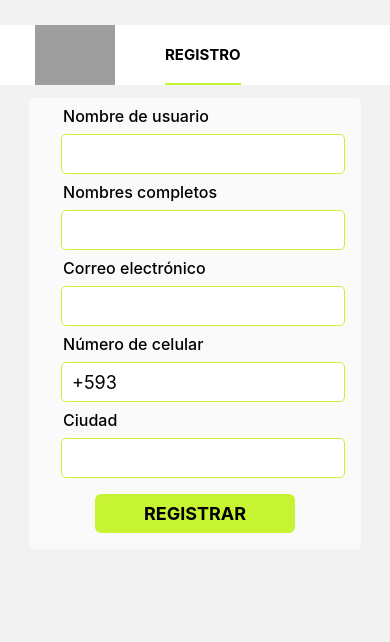
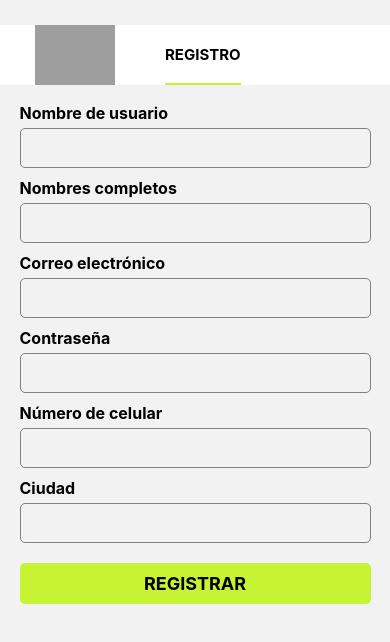
Before and after one commit to AlexdanTB/TallerP1-AppsMovilesI, a React Native app: screen /Registro in a window 390 px wide. Shown: the top 642 px of the page. Built offline with nearby package versions, Linux system fonts and the light colour scheme; grey boxes are pictures that could not be loaded.

Commit message:
Implementar autenticación de usuario con AsyncStorage

```diff
--- a/package.json
+++ b/package.json
@@ -9,6 +9,7 @@
     "web": "expo start --web"
   },
   "dependencies": {
+    "@react-native-async-storage/async-storage": "^2.2.0",
     "@react-navigation/bottom-tabs": "^7.4.6",
     "@react-navigation/native": "^7.1.17",
     "@react-navigation/stack": "^7.4.8",
--- a/screens/LoginScreen.jsx
+++ b/screens/LoginScreen.jsx
@@ -1,64 +1,87 @@
-import { StyleSheet, Text, TextInput, TouchableOpacity, View } from 'react-native'
-import React from 'react'
+import { StyleSheet, Text, TextInput, TouchableOpacity, View, Alert } from 'react-native';
+import React, { useState } from 'react';
 import LogoImagen from '../components/LogoImagen';
+import AsyncStorage from '@react-native-async-storage/async-storage';
 
 export default function LoginScreen({ navigation }) {
+    const [username, setUsername] = useState('');
+    const [password, setPassword] = useState('');
+
+    const handleLogin = async () => {
+        if (!username || !password) {
+            Alert.alert("Error", "Por favor, ingresa tu usuario y contraseña.");
+            return;
+        }
+
+        try {
+            const storedUserData = await AsyncStorage.getItem('user_data');
+            if (storedUserData) {
+                const userData = JSON.parse(storedUserData);
+                if (username === userData.username && password === userData.password) {
+                    Alert.alert("Éxito", "¡Inicio de sesión exitoso!");
+                    navigation.navigate('Tabs');
+                } else {
+                    Alert.alert("Error", "Usuario o contraseña incorrectos.");
+                }
+            } else {
+                Alert.alert("Error", "No hay una cuenta registrada. Por favor, regístrate.");
+            }
+        } catch (error) {
+            Alert.alert("Error", "Ocurrió un error al iniciar sesión.");
+            console.error("AsyncStorage error: ", error);
+        }
+    };
+
     return (
-    <View>
+        <View style={styles.container}>
             <LogoImagen txt='LOGIN' />
-      <View style={{alignItems:"center"}}>
-        <View style={styles.vw1}>
+            <View style={styles.contentContainer}>
+                <View style={styles.formContainer}>
                     <Text style={styles.tit}>Usuario</Text>
-          <TextInput style={styles.ti}></TextInput>
+                    <TextInput style={styles.ti} onChangeText={setUsername} value={username} />
                     <Text style={styles.tit}>Contraseña</Text>
-          <TextInput secureTextEntry={true} style={styles.ti} />
-          <TouchableOpacity style={styles.btnIngresar}
-            onPress={() => navigation.navigate('Tabs')}>
+                    <TextInput secureTextEntry={true} style={styles.ti} onChangeText={setPassword} value={password} />
+                    <TouchableOpacity style={styles.btnIngresar} onPress={handleLogin}>
                         <Text style={{ fontSize: 18, fontWeight: "bold", padding: 6 }}>INGRESAR</Text>
                     </TouchableOpacity>
                 </View>
                 <TouchableOpacity onPress={() => navigation.navigate('Registro')}>
-          <Text style={{ margin: 7 }}>¿No tienes cuenta? Registrate aquí</Text>
+                    <Text style={{ margin: 7 }}>¿No tienes cuenta? Regístrate aquí</Text>
                 </TouchableOpacity>
             </View>
         </View>
-
-  )
+    );
 }
 
 const styles = StyleSheet.create({
-  vw1: {
-    padding: 5,
-    margin: 10,
+    container: {
+        flex: 1,
+    },
+    contentContainer: {
         alignItems: "center",
-    backgroundColor: "#f8f8f8ff",
-    width: "80%"
+        flex: 1,
+    },
+    formContainer: {
+        width: "90%",
     },
     tit: {
-    fontSize: 17,
-    fontWeight: "bold"
+        fontSize: 16,
+        fontWeight: "bold",
+        marginTop: 10,
     },
     ti: {
-    backgroundColor: "#ffffff",
-    borderColor: "#C6F432",
-    borderWidth: 0.5,
+        height: 40,
+        borderColor: 'gray',
+        borderWidth: 1,
+        marginTop: 5,
+        paddingHorizontal: 10,
         borderRadius: 5,
-    margin: 8,
-    padding: 10,
-    width: "80%",
-    fontSize: 18,
-    height: 40
     },
     btnIngresar: {
-    backgroundColor: "#C6F432",
+        marginTop: 20,
+        backgroundColor: '#C6F432',
         alignItems: "center",
-    justifyContent: "center",
-    width: 200,
-    padding: 3,
-    margin: 8,
-    borderRadius: 6
+        padding: 10,
+        borderRadius: 5,
     },
-  vw2: {
-    alignItems: "center"
-  }
-})
+});
--- a/screens/RegistroScreen.jsx
+++ b/screens/RegistroScreen.jsx
@@ -1,80 +1,102 @@
-import { StyleSheet, Text, TextInput, TouchableOpacity, View } from 'react-native'
-import React, { useState } from 'react'
-import LogoImagen from '../components/LogoImagen'
+import { StyleSheet, Text, TextInput, TouchableOpacity, View, Alert } from 'react-native';
+import React, { useState } from 'react';
+import LogoImagen from '../components/LogoImagen';
+import AsyncStorage from '@react-native-async-storage/async-storage';
 
 export default function RegistroScreen({ navigation }) {
-    const [celular, setcelular] = useState('+593 ')
+    const [nombre, setNombre] = useState('');
+    const [email, setEmail] = useState('');
+    const [celular, setCelular] = useState('');
+    const [ciudad, setCiudad] = useState('');
+    const [password, setPassword] = useState('');
+    const [username, setUsername] = useState('');
+
+    const handleRegistro = async () => {
+        if (!username || !nombre || !email || !password || !celular || !ciudad) {
+            Alert.alert("Error", "Por favor, completa todos los campos.");
+            return;
+        }
+
+        const userData = {
+            username: username,
+            nombre: nombre,
+            email: email,
+            celular: celular,
+            ciudad: ciudad,
+            password: password
+        };
+
+        try {
+
+            await AsyncStorage.setItem('user_data', JSON.stringify(userData));
+            Alert.alert("Éxito", "Cuenta registrada correctamente.");
+            navigation.navigate('Login');
+        } catch (error) {
+            Alert.alert("Error", "No se pudo guardar la información del usuario.");
+            console.error("AsyncStorage error: ", error);
+        }
+    };
+
     return (
-        <View>
+        <View style={{ flex: 1 }}>
             <LogoImagen txt="REGISTRO" />
-            <View style={{ alignItems: "center", marginTop:8}}>
-                <View style={styles.vw0}>
-                    <View style={{ width: "90%" }}>
-                        <Text style={styles.tit}>Nombre de usuario</Text>
-                        <TextInput style={styles.ti} />
-                        <Text style={styles.tit}>Nombres completos</Text>
-                        <TextInput style={styles.ti} />
-                        <Text style={styles.tit}>Correo electrónico</Text>
-                        <TextInput style={styles.ti} />
-                        <Text style={styles.tit}>Número de celular</Text>
-                        <TextInput style={styles.ti} value={celular} keyboardType='numeric' onChangeText={setcelular} />
-                        <Text style={styles.tit}>Ciudad</Text>
-                        <TextInput style={styles.ti} />
-                    </View>
-                    <TouchableOpacity style={styles.btnRegistrar}
-                        onPress={() => navigation.navigate('Login')}>
+            <View style={styles.contentContainer}>
+                <View style={styles.formContainer}>
+                    <Text style={styles.tit}>Nombre de usuario</Text>
+                    <TextInput style={styles.ti} onChangeText={setUsername} value={username} />
+                    <Text style={styles.tit}>Nombres completos</Text>
+                    <TextInput style={styles.ti} onChangeText={setNombre} value={nombre} />
+                    <Text style={styles.tit}>Correo electrónico</Text>
+                    <TextInput style={styles.ti} onChangeText={setEmail} value={email} keyboardType="email-address" />
+                    <Text style={styles.tit}>Contraseña</Text>
+                    <TextInput style={styles.ti} onChangeText={setPassword} value={password} secureTextEntry={true} />
+                    <Text style={styles.tit}>Número de celular</Text>
+                    <TextInput style={styles.ti} value={celular} keyboardType='numeric' onChangeText={setCelular} />
+                    <Text style={styles.tit}>Ciudad</Text>
+                    <TextInput style={styles.ti} onChangeText={setCiudad} value={ciudad} />
+                    <TouchableOpacity style={styles.btnRegistrar} onPress={handleRegistro}>
                         <Text style={styles.txtReg}>REGISTRAR</Text>
                     </TouchableOpacity>
                 </View>
             </View>
         </View>
-
-
-    )
+    );
 }
 
 const styles = StyleSheet.create({
+    contentContainer: {
+        alignItems: "center",
+        marginTop: 8,
+    },
+    formContainer: {
+        width: "90%",
+    },
     vw0: {
+        width: "100%",
         alignItems: "center",
-        width: "85%",
-        backgroundColor: "#fafafaff",
-        margin: 5,
-        padding: 8,
-        borderRadius: 5
-    },
-    vw1: {
-        padding: 5,
-        margin: 10,
-        alignItems: "center"
     },
     tit: {
         fontSize: 16,
-        fontWeight: "500",
-        marginLeft: 10
+        fontWeight: "bold",
+        marginTop: 10,
     },
     ti: {
-        backgroundColor: "#ffffff",
-        borderColor: "#C6F432",
-        borderWidth: 0.5,
+        height: 40,
+        borderColor: 'gray',
+        borderWidth: 1,
+        marginTop: 5,
+        paddingHorizontal: 10,
         borderRadius: 5,
-        margin: 8,
-        padding: 10,
-        width: "100%",
-        fontSize: 18,
-        height: 40
     },
     btnRegistrar: {
-        backgroundColor: "#C6F432",
+        marginTop: 20,
+        backgroundColor: '#C6F432',
         alignItems: "center",
-        justifyContent: "center",
-        width: 200,
-        borderRadius: 6,
-        padding: 3,
-        margin: 8
+        padding: 10,
+        borderRadius: 5,
     },
     txtReg: {
         fontSize: 18,
         fontWeight: "bold",
-        padding: 6
-    }
-})
+    },
+});
--- a/screens/UsuarioScreen.jsx
+++ b/screens/UsuarioScreen.jsx
@@ -1,23 +1,68 @@
-import { StyleSheet, Text, TouchableOpacity, View, TextInput } from 'react-native'
-import React, { useState } from 'react'
-import LogoImagen from '../components/LogoImagen'
+import { StyleSheet, Text, TouchableOpacity, View, TextInput, Alert } from 'react-native';
+import React, { useState, useEffect } from 'react';
+import LogoImagen from '../components/LogoImagen';
+import AsyncStorage from '@react-native-async-storage/async-storage';
 
 export default function UsuarioScreen() {
-  const [editing, setEditing] = useState(false)
+    const [editing, setEditing] = useState(false);
     const [user, setUser] = useState({
-    nombre: 'Alex Daniel Toapanta',
-    correo: 'alexdanieltb220@gmail.com',
-    celular: '+593 63849684',
-    ciudad: 'Quito - Ecuador'
-  })
+        nombre: '',
+        correo: '',
+        celular: '',
+        ciudad: ''
+    });
+
+    useEffect(() => {
+        const loadUserData = async () => {
+            try {
+                const storedUserData = await AsyncStorage.getItem('user_data');
+                if (storedUserData) {
+                    const parsedUserData = JSON.parse(storedUserData);
+                    setUser({
+                        nombre: parsedUserData.nombre,
+                        correo: parsedUserData.email,
+                        celular: parsedUserData.celular,
+                        ciudad: parsedUserData.ciudad
+                    });
+                } else {
+                    Alert.alert("Aviso", "No se encontró información de usuario. Por favor, inicia sesión.");
+                }
+            } catch (error) {
+                console.error("Error al cargar los datos del usuario:", error);
+            }
+        };
+        loadUserData();
+    }, []);
 
     const handleChange = (key, value) => {
-    setUser({ ...user, [key]: value })
+        setUser({ ...user, [key]: value });
+    };
+
+    const handleSave = async () => {
+        try {
+            const storedUserData = await AsyncStorage.getItem('user_data');
+            if (storedUserData) {
+                const parsedUserData = JSON.parse(storedUserData);
+                const updatedUserData = {
+                    ...parsedUserData,
+                    nombre: user.nombre,
+                    email: user.correo,
+                    celular: user.celular,
+                    ciudad: user.ciudad
+                };
+                await AsyncStorage.setItem('user_data', JSON.stringify(updatedUserData));
+                Alert.alert("Éxito", "Información actualizada correctamente.");
+                setEditing(false);
             }
+        } catch (error) {
+            Alert.alert("Error", "No se pudo actualizar la información.");
+            console.error("Error al guardar los datos del usuario:", error);
+        }
+    };
 
     return (
         <View style={styles.container}>
-      <LogoImagen txt="INFORMACIÓN DE CUENTA"/>
+            <LogoImagen txt="INFORMACIÓN DE CUENTA" />
             <View style={styles.card}>
                 <Text style={styles.titulo}>Datos personales</Text>
                 <View style={styles.infoGroup}>
@@ -75,75 +120,70 @@ export default function UsuarioScreen() {
                 </View>
                 <TouchableOpacity
                     style={styles.editBtn}
-          onPress={() => setEditing(!editing)}
+                    onPress={editing ? handleSave : () => setEditing(true)}
                 >
                     <Text style={styles.editBtnText}>{editing ? 'Guardar' : 'Editar'}</Text>
                 </TouchableOpacity>
             </View>
         </View>
-  )
+    );
 }
 
 const styles = StyleSheet.create({
     container: {
         flex: 1,
-    backgroundColor: '#f6f8fa',
-    padding: 16,
+        backgroundColor: '#f9f9f9',
     },
     card: {
         backgroundColor: '#fff',
-    borderRadius: 12,
-    padding: 18,
+        padding: 20,
+        margin: 20,
+        borderRadius: 10,
+        elevation: 3,
         shadowColor: '#000',
-    shadowOpacity: 0.08,
-    shadowRadius: 8,
-    elevation: 2,
-    marginTop: 18,
+        shadowOffset: { width: 0, height: 2 },
+        shadowOpacity: 0.1,
+        shadowRadius: 4,
     },
     titulo: {
-    fontSize: 18,
+        fontSize: 22,
         fontWeight: 'bold',
-    marginBottom: 16,
-    color: '#222',
+        marginBottom: 20,
         textAlign: 'center',
     },
     infoGroup: {
-    marginBottom: 18,
+        marginBottom: 20,
     },
     infoItem: {
-    marginBottom: 12,
+        marginBottom: 15,
     },
     label: {
-    fontSize: 14,
-    color: '#555',
-    marginBottom: 4,
+        fontSize: 16,
+        color: '#666',
+        fontWeight: '500',
     },
     valor: {
-    fontSize: 16,
+        fontSize: 18,
         fontWeight: '600',
+        marginTop: 5,
         color: '#333',
-    backgroundColor: '#f2f2f2',
-    padding: 8,
-    borderRadius: 6,
     },
     input: {
-    fontSize: 16,
-    backgroundColor: '#f2f2f2',
-    padding: 8,
-    borderRadius: 6,
-    borderWidth: 1,
-    borderColor: '#d1d5db',
+        borderBottomWidth: 1,
+        borderBottomColor: '#ccc',
+        fontSize: 18,
+        marginTop: 5,
+        paddingVertical: 5,
     },
     editBtn: {
-    backgroundColor: '#2563eb',
-    paddingVertical: 10,
-    borderRadius: 8,
+        backgroundColor: '#C6F432',
+        padding: 15,
+        borderRadius: 5,
         alignItems: 'center',
-    marginTop: 8,
     },
     editBtnText: {
-    color: '#fff',
+        fontSize: 18,
         fontWeight: 'bold',
-    fontSize: 16,
+        color: '#000',
     },
-})
+});
```
Also changed, not shown: 1 other file (tests, documents, lock files or other folders). Lines whose indentation alone changed are shown as unchanged.
